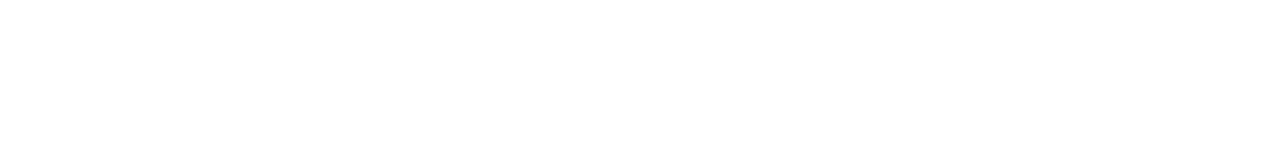
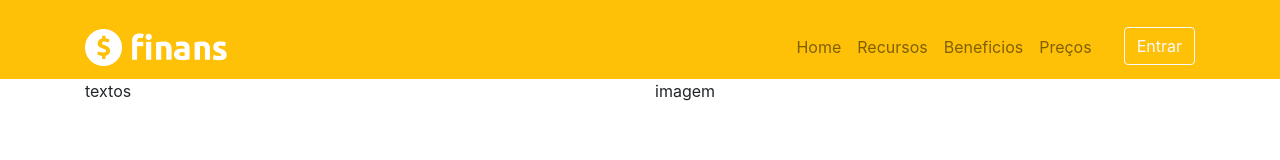
Before and after one commit to Vnvinih/Finans, a plain HTML site: page Project Finans/index.html in a window 1280 px wide. Drawn offline with nearby package versions, Linux system fonts and the light colour scheme.

Commit message:
Update index.html

```diff
--- a/Project Finans/index.html
+++ b/Project Finans/index.html
@@ -16,6 +16,67 @@
     <title>Finans - finanças pessoais</title>
   </head>
   <body>
+    <header>
+      <nav class="navbar navbar-expand-sm navbar-light bg-warning pt-4">
+
+        <div class="container ">
+
+          <a href="#" class="navbar-brand">
+            <img src="img/logo.png" width="142" />
+          </a>
+
+          <button class="navbar-toggler" data-toggle="collapse" data-target="#nav-principal">
+            <span class="navbar-toggler-icon"></span>
+          </button>
+
+          <div class="collapse navbar-collapse" id="nav-principal">
+
+            <ul class="navbar-nav ml-auto">
+
+              <li class="nav-item">
+                <a href="" class="nav-link"> Home</a>
+              </li>
+
+              <li class="nav-item">
+                <a href="" class="nav-link"> Recursos</a>
+              </li>
+
+              <li class="nav-item">
+                <a href="" class="nav-link"> Beneficios</a>
+              </li>
+
+              <li class="nav-item">
+                <a href="" class="nav-link"> Preços</a>
+              </li>
+
+              <li class="nav-item">
+                <a href="" class="btn btn-outline-light ml-4"> Entrar</a>
+              </li>
+
+            </ul>
+
+          </div>
+
+        </div>
+      </nav>
+    </header>
+
+    <section id="home">
+      <div class="container">
+        <div class="row">
+
+          <div class="col-md-6">
+            textos
+          </div>
+
+          <div class="col-md-6">
+            imagem
+          </div>
+
+        </div>
+
+      </div>
+    </section>
 
 
 
```
